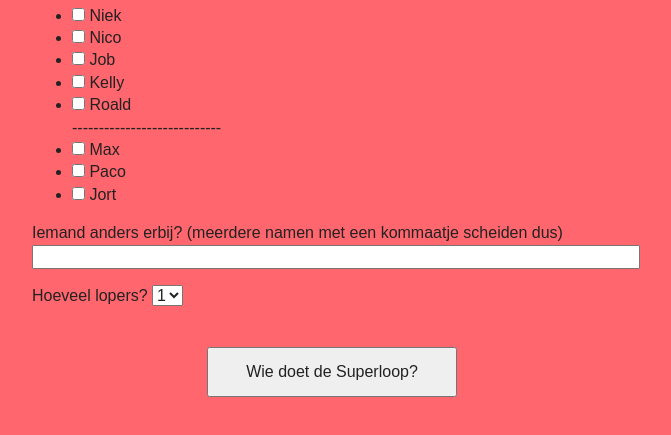
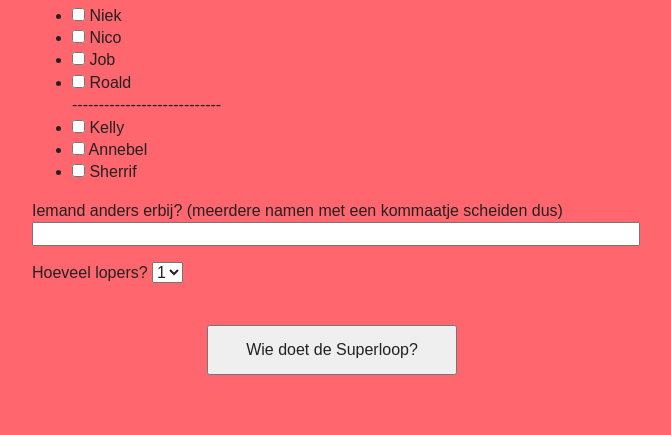
Before and after one commit to afroald/superloop-2.0, a plain HTML site: page index.html in a window 1280 px wide. Shown: the part 283-718 px from the top of the page, without its empty margins (308-979 px from the left). Drawn offline with Linux system fonts and the light colour scheme; no server answers.

Commit message:
Update names

```diff
--- a/index.html
+++ b/index.html
@@ -20,12 +20,11 @@
                     <li><label><input value="Niek" name="people[]" type="checkbox"> Niek</label></li>
                     <li><label><input value="Nico" name="people[]" type="checkbox"> Nico</label></li>
                     <li><label><input value="Job" name="people[]" type="checkbox"> Job</label></li>
-                    <li><label><input value="Kelly" name="people[]" type="checkbox"> Kelly</label></li>
                     <li><label><input value="Roald" name="people[]" type="checkbox"> Roald</label></li>
                     <li class="separator">----------------------------</li>
-                    <li><label><input value="Max" name="people[]" type="checkbox"> Max</label></li>
-                    <li><label><input value="Paco" name="people[]" type="checkbox"> Paco</label></li>
-                    <li><label><input value="Jort" name="people[]" type="checkbox"> Jort</label></li>
+                    <li><label><input value="Kelly" name="people[]" type="checkbox"> Kelly</label></li>
+                    <li><label><input value="Annebel" name="people[]" type="checkbox"> Annebel</label></li>
+                    <li><label><input value="Sherrif" name="people[]" type="checkbox"> Sherrif</label></li>
                 </ul>
 
                 <p>
```
